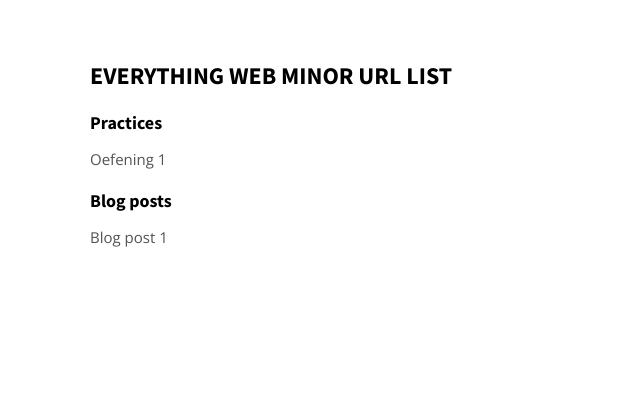
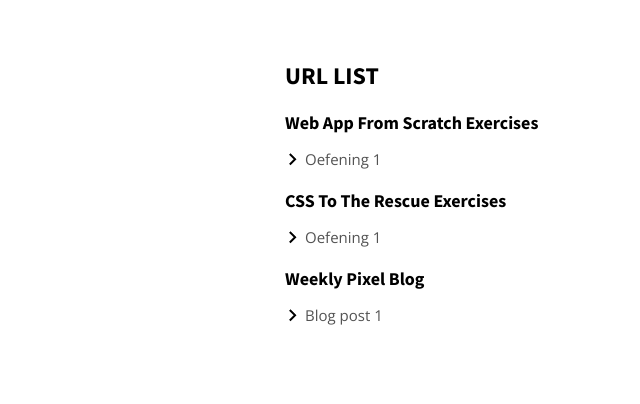
Before and after one commit to dvens/dvens.github.io, a PHP site: page / in a window 1280 px wide. Shown: the top 404 px of the page, without its empty margins (0-640 px from the left). Run offline with PHP 8.4, Linux system fonts and the light colour scheme.

Commit message:
added excerise 3

```diff
--- a/css/style.css
+++ b/css/style.css
@@ -77,9 +77,9 @@ body {
 img { max-width: 100%;}
 
 .container {
-  width: 1100px;
+  max-width: 50em;
   margin: 0 auto;
-  padding: 60px 0;
+  padding: 60px 20px;
 }
 
 /*
@@ -113,12 +113,32 @@ ul {
 
   ul li {
     margin-bottom: 10px;
+    position: relative;
+  }
+
+  ul li:before {
+    content: " ";
+    background: url('../assets/images/arrow.svg') no-repeat center center;
+    height: 15px;
+    left: 0px;
+    width: 15px;
+    position: absolute;
+    top: 3px;
+    transition: transform .2s;
+    transform: translateX(0);
   }
 
   ul li a {
     color: #535353;
+    display: inline-block;
+    transition: color .3s;
+    padding-left: 20px;
   }
 
   ul li a:hover {
     color: tomato;
   }
+
+  ul li:hover:before {
+    transform: translateX(5px);
+  }
--- a/index.html
+++ b/index.html
@@ -8,10 +8,11 @@
 	<title>Everything Web Minor</title>
 
 	<meta name="viewport" content="width=device-width, initial-scale=1, maximum-scale=1">
-	<meta name="description" content="Minecraft en modemeisjes"/>
+	<meta name="description" content="Everything Web Minor"/>
 	<meta name="keywords" content=""/>
 
 	<link href='http://fonts.googleapis.com/css?family=Source+Sans+Pro:400,600,700,900|Open+Sans:400italic,700italic,800italic,700,400,300,600|Merriweather:900,700' rel='stylesheet' type='text/css'>
+	<link href="https://fonts.googleapis.com/icon?family=Material+Icons" rel="stylesheet">
 	<link rel="stylesheet" href="css/style.css">
 
 </head>
@@ -20,16 +21,23 @@
 
 	<div class="container">
 
-		<h1>Everything Web Minor Url List</h1>
+		<h1>Url List</h1>
 
-		<h2>Practices</h2>
+		<h2>Web App From Scratch Exercises</h2>
 		<ul>
 			<li>
 				<a href="#">Oefening 1</a>
 			</li>
 		</ul>
 
-		<h2>Blog posts</h2>
+		<h2>CSS To The Rescue Exercises</h2>
+		<ul>
+			<li>
+				<a href="#">Oefening 1</a>
+			</li>
+		</ul>
+
+		<h2>Weekly Pixel Blog</h2>
 		<ul>
 			<li>
 				<a href="#">Blog post 1</a>
--- /dev/null
+++ b/js/main.js
@@ -0,0 +1,5 @@
+(function() {
+
+	'Use Strict'
+
+});
```
Also changed, not shown: assets/images/arrow.svg (added), projects/opdracht 3/README.md (added).
